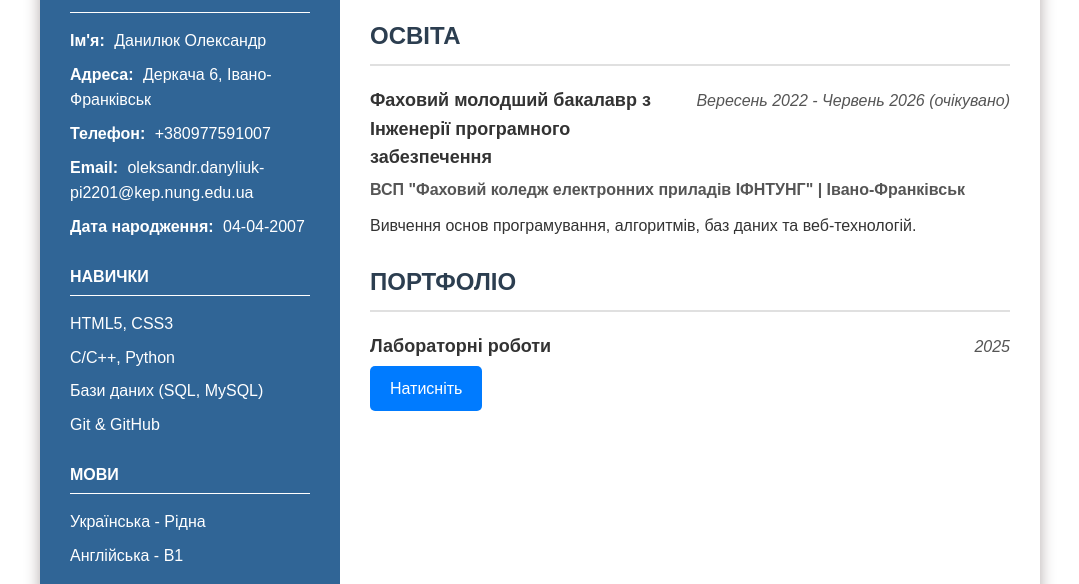
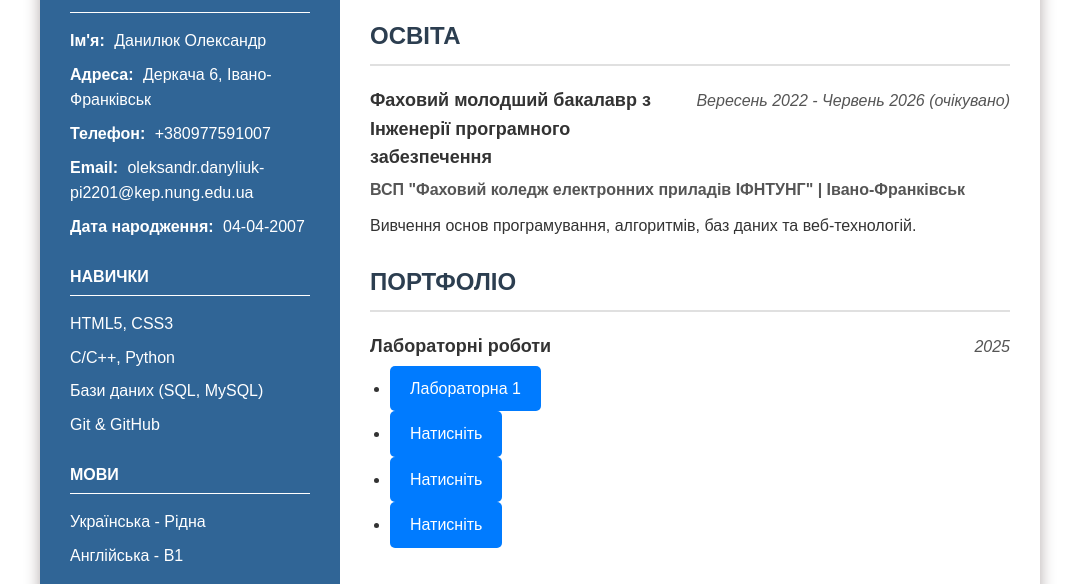
Before and after one commit to pacchetto/pacchetto.github.io, a plain HTML site: page index.html in a window 1280 px wide. Shown: the part 216-800 px from the top of the page, without its empty margins (100-1179 px from the left). Drawn offline with Linux system fonts and the light colour scheme.

Commit message:
Add files via upload

```diff
--- a/index.html
+++ b/index.html
@@ -79,7 +79,12 @@
                         <h4 class="entry-title">Лабораторні роботи</h4>
                         <span class="entry-dates">2025</span>
                     </div>
-                    <p><a href="https://github.com/pacchetto/Labs" class="btn">Натисніть</a></p>
+                        <ul>
+                            <li><p><a href="pacchetto.github.io/lr1/index.html" class="btn">Лабораторна 1</a></p> </li>
+                            <li><p><a href="pacchetto.github.io/lr2/index.html" class="btn">Натисніть</a></p> </li>
+                            <li><p><a href="pacchetto.github.io/lr3/article.html" class="btn">Натисніть</a></p> </li>
+                            <li><p><a href="pacchetto.github.io/pr1/index.html" class="btn">Натисніть</a></p> </li>
+                        </ul>
                 </div>
             </div>
         </div>
```
